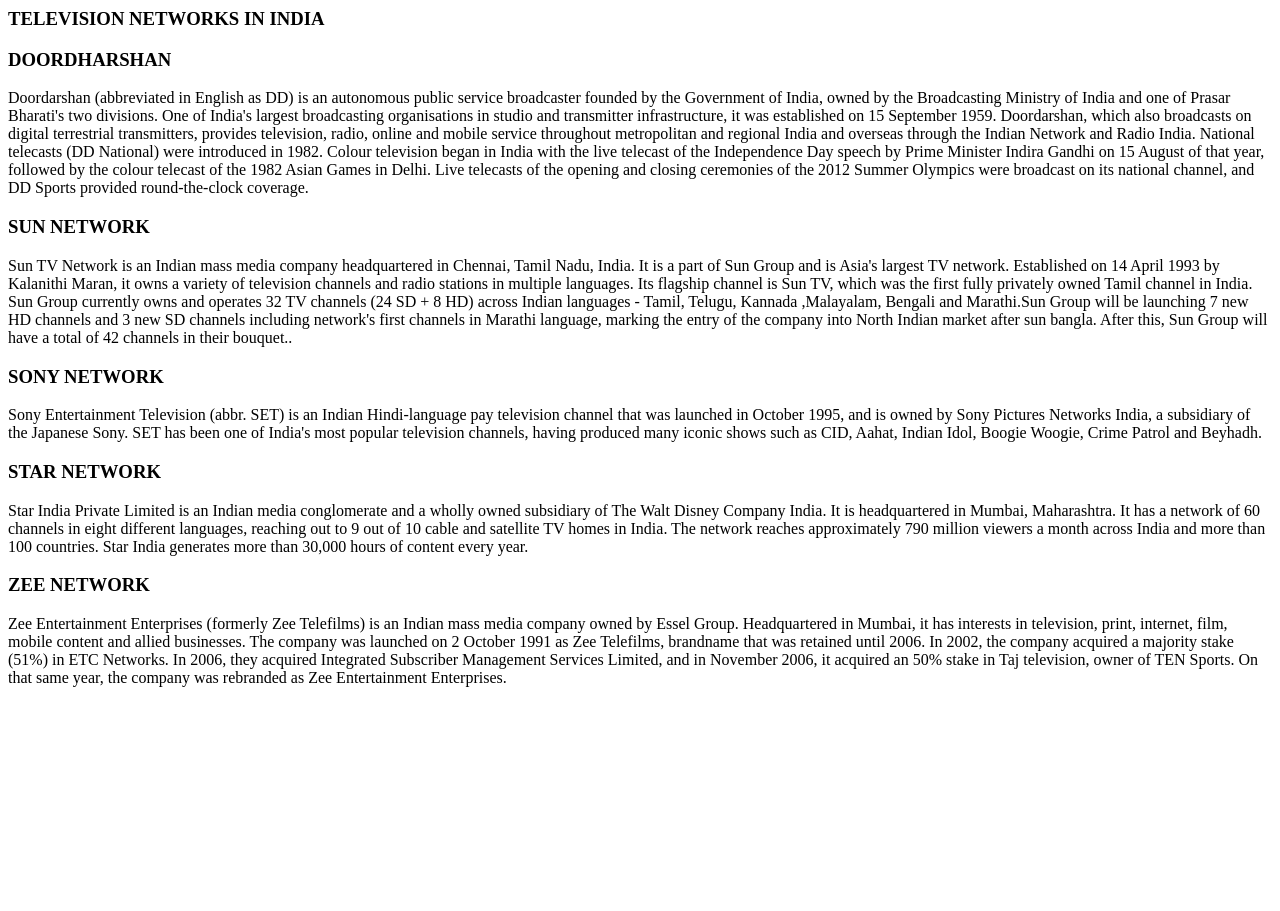
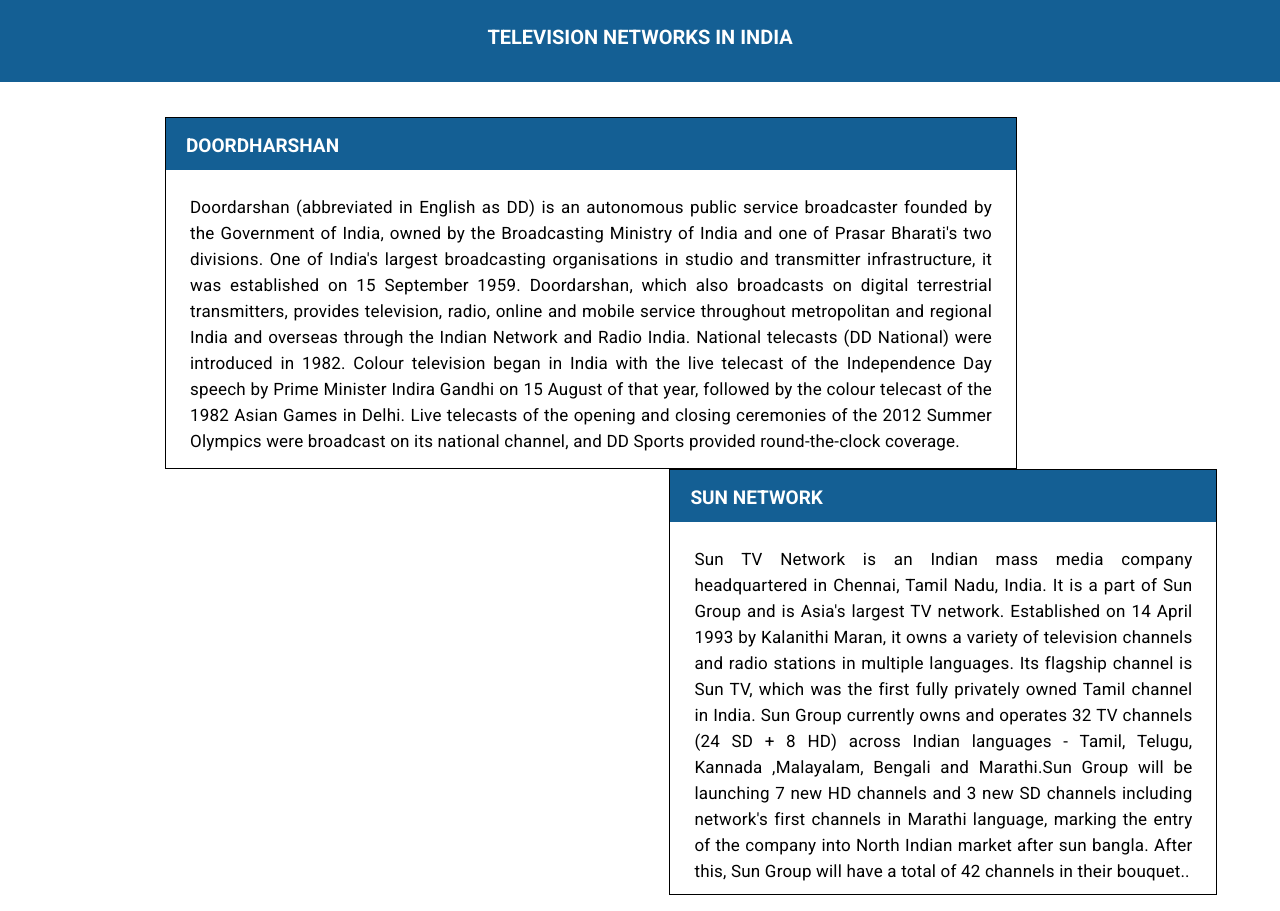
Before and after one commit to SridaranSivakumar/UI-TRAINING, a plain HTML site: page Exercise 4/index.html in a window 1280 px wide. Shown: the top 911 px of the page. Before the commit the page ends 800 px from the top, so only its background shows below. Drawn offline with Linux system fonts and the light colour scheme.

Commit message:
Exercise-4

```diff
--- a/Exercise 4/index.html
+++ b/Exercise 4/index.html
@@ -1,7 +1,7 @@
 <html>
 
 <head>
-    <link rel="stylesheet" href="CSS/Style.css">
+    <link rel="stylesheet" href="CSS/index.css">
     <link href="https://fonts.googleapis.com/css2?family=Roboto:wght@100;300;400;500;700;900&display=swap"
         rel="stylesheet">
 
```
Also changed, not shown: 2 other files.
